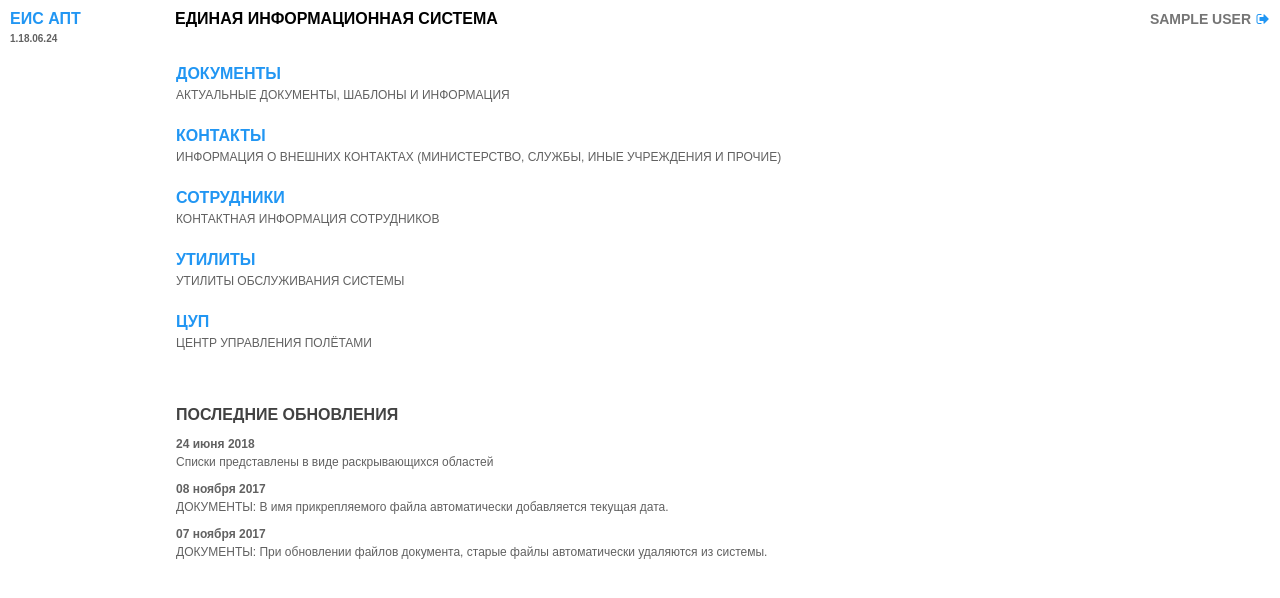
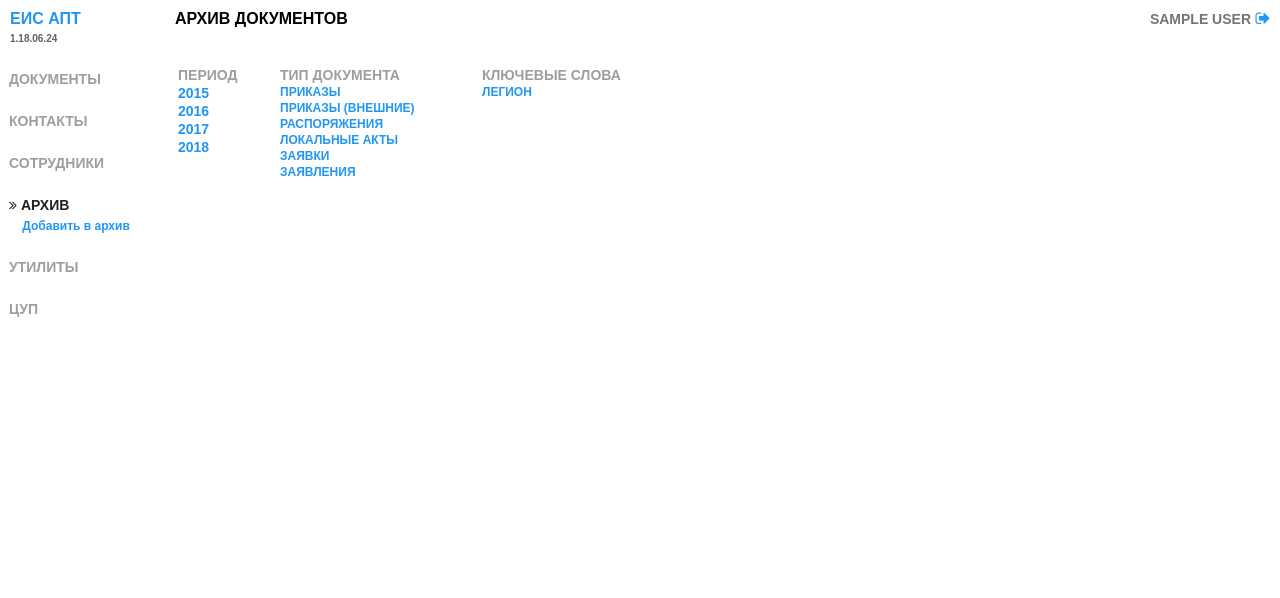
Before and after one commit to e-vladimir/EIS, a Django app: page /archives/ in a window 1280 px wide. Shown: the top 598 px of the page. Run offline with Django 3.2, Linux system fonts and the light colour scheme; the visitor is signed in with stand-in values (Sample User, id 1); some libraries are stand-ins or nearby versions.

Commit message:
Архив + Примерная форма списка + Форма добавления

```diff
--- a/EIS/static/main.css
+++ b/EIS/static/main.css
@@ -6,12 +6,33 @@
 /* Светло-светло-серый  #9e9e9e */
 /* Оранжевый            #ff9800 */
 
+a {
+    color: #2196f3;
+    text-decoration: none;
+    font-weight: bold;
+    }
+
+a:hover {
+    color: #2196f3;
+    text-decoration: underline;
+    }
+
 body {
     font-family: Arial, Helvetica, sans-serif;
     margin: 0;
     height: 100%;
     margin: 0 0 0 0;
     padding: 5px 5px 5px 5px;
+    font-size: 14px;
+    }
+
+hr {
+    border: none;
+    color: #616161;
+    background-color: #cccccc;
+    height: 1px;
+    margin: 0px 0px 0px 0px;
+    padding: 0px 0px 0px 0px;
     }
 
 table {
@@ -23,16 +44,29 @@ body {
 td, th {
     padding: 0px 0px 0px 0px;
     margin: 0px 0px 0px 0px;
+
     }
 
-    details {
-    border: 1px solid #CCC;
-    border-radius: 2px;
+/* Архив */
+.archive_current {
+    text-transform: uppercase;
+    font-size: 14px;
+    font-weight: bold;
+    color: #9e9e9e;
     }
 
-    summary {
-    border-radius: 2px;
-    cursor: pointer;
+.archive_action {
+    text-transform: uppercase;
+    font-size: 12px;
+    font-weight: bold;
+    color: #9e9e9e;
+    }
+
+.archive_action_year {
+    text-transform: uppercase;
+    font-size: 14px;
+    font-weight: bold;
+    color: #9e9e9e;
     }
 
 .header {
@@ -53,65 +86,10 @@ body {
     font-size: 12px;
     }
 
-        .user {
-            font-size: 14px;
-            text-transform: uppercase;
-            color: #757575;
-            }
-
-        .version {
-            font-size: 10px;
-            color: #616161;
-            }
-
-        a {
-            color: #2196f3;
-            text-decoration: none;
-            cursor: hover;
-            font-weight: bold;
-            font-size: 16px;
-            }
-     }
-
-    .menu {
-        text-transform: uppercase;
-        font-size: 16px;
-        font-weight: bold;
-        }
-
-        .module {
-            text-transform: uppercase;
-            font-size: 14px;
-            font-weight: bold;
-            color: #9e9e9e;
-            }
-
-        .module_current {
-            color: #212121;
-            text-transform: uppercase;
-            font-size: 14px;
-            font-weight: bold;
-            }
-
 .action {
     text-transform: none;
     color: #2196f3;
     font-size: 12px;
-            }
-
-        a {
-            color: #2196f3;
-            text-decoration: none;
-            cursor: hover;
-            font-weight: bold;
-            font-size: 14px;
-            }
-
-        a:hover {
-            color: #2196f3;
-            text-decoration: underline;
-            }
-
     }
 
 .content {
@@ -259,6 +207,38 @@ body {
 
 select {
     width: 312px;
+    }
+
+/* Меню */
+.menu {
+    text-transform: uppercase;
+    font-size: 16px;
+    font-weight: bold;
+    }
+
+.module {
+    text-transform: uppercase;
+    font-size: 14px;
+    font-weight: bold;
+    color: #9e9e9e;
+    }
+
+.module_current {
+    color: #212121;
+    text-transform: uppercase;
+    font-size: 14px;
+    font-weight: bold;
+    }
+
+/* Спойлер */
+details {
+    border: 1px solid #CCC;
+    border-radius: 2px;
+    }
+
+summary {
+    border-radius: 2px;
+    cursor: pointer;
     }
 
 /* Для главной страницы */
@@ -278,14 +258,11 @@ body {
 
 .description {
     font-size: 12px;
-            font-weight: none;
     color: #616161;
     text-transform: uppercase;
     }
 
 .news {
     font-size: 12px;
-            font-weight: none;
     color: #616161;
     }
-}
--- a/EIS/templates/index_private.html
+++ b/EIS/templates/index_private.html
@@ -20,6 +20,11 @@
 
                     <tr><td height="20px">&nbsp;</td></tr>
 
+                    <tr><td><a href="/archives/" class="section">АРХИВ</a></td></tr>
+                    <tr><td><span class="description">Цифровой архив документов</span></td></tr>
+
+                    <tr><td height="20px">&nbsp;</td></tr>
+
                     {% if user.is_superuser %}
                         <tr><td><a href="/utils/" class="section">Утилиты</a></td></tr>
                         <tr><td><span class="description">Утилиты обслуживания системы</span></td></tr>
@@ -33,6 +38,8 @@
                     <tr><td height="50">&nbsp;</td></tr>
                     <tr><td height="20px"><span class="head">ПОСЛЕДНИЕ ОБНОВЛЕНИЯ</span></td></tr>
                     <tr><td height="5px"></td></tr>
+                    <tr><td><span class="news"><b>xx июля 2018</b><br>Добавлен модуль Архив</span></td></tr>
+                    <tr><td height="5px"></td></tr>
                     <tr><td><span class="news"><b>24 июня 2018</b><br>Списки представлены в виде раскрывающихся областей</span></td></tr>
                     <tr><td height="5px"></td></tr>
                     <tr><td><span class="news"><b>08 ноября 2017</b><br>ДОКУМЕНТЫ: В имя прикрепляемого файла автоматически добавляется текущая дата.</span></td></tr>
--- a/EIS/templates/menu.html
+++ b/EIS/templates/menu.html
@@ -47,6 +47,21 @@
 
         <tr><td height="20px">&nbsp;</td></tr>
 
+        {% if EIS_info.module == "Archives" %}
+            <tr>
+                <td><a href="/archives/" class="module_current"><i class="fa fa-angle-double-right fw" aria-hidden="true"></i> Архив</a></td>
+            </tr>
+            <tr>
+                <td>&nbsp;&nbsp;&nbsp;<a href="/archives/new/" class="action">Добавить в архив</a></td>
+            </tr>
+        {% else %}
+            <tr>
+                <td><a href="/archives/" class="module">Архив</a></td>
+            </tr>
+        {% endif %}
+
+        <tr><td height="20px">&nbsp;</td></tr>
+
         {% if user.is_superuser %}
             <tr>
                 <td><a href="/utils/" class="module">Утилиты</a></td>
--- a/EIS/urls.py
+++ b/EIS/urls.py
@@ -20,13 +20,18 @@ from django.views.generic import RedirectView
 from . import views
 
 urlpatterns = [
-    url(r'^favicon\.ico$', RedirectView.as_view(url='/static/favicon.ico', permanent=True)),
-    url(r'^media/pdf/(?P<filename>.*)$', views.pdf_download, name="pdf_download"),
+    url(r'^favicon\.ico$',                RedirectView.as_view(url='/static/favicon.ico', permanent=True)),
+
+    url(r'^media/pdf/(?P<filename>.*)$',  views.pdf_download, name="pdf_download"),
     url(r'^media/file/(?P<filename>.*)$', views.file_download, name="file_download"),
-    url(r'^admin/logout/', views.logout),
-    url(r'^workers/', include('workers.urls')),
-    url(r'^documents/', include('documents.urls')),
-    url(r'^contacts/', include('contacts.urls')),
-    url(r'^admin/', admin.site.urls),
-    url(r'', views.page_index),
+
+    url(r'^admin/logout/',                views.logout),
+    url(r'^admin/',                       admin.site.urls),
+
+    url(r'^workers/',                     include('workers.urls')),
+    url(r'^documents/',                   include('documents.urls')),
+    url(r'^contacts/',                    include('contacts.urls')),
+    url(r'^archives/',                    include('archives.urls')),
+
+    url(r'',                              views.page_index),
 ]
--- a/archives/templates/archives.html
+++ b/archives/templates/archives.html
@@ -5,41 +5,38 @@
         <td width="165px" valign="top">{% include "menu.html" %}</td>
         <td valign="top">
             <div class="content">
-            <table width="100%">
-                {% regroup contacts by organization as organizations %}
-                    {% for organization in organizations %}
-                        <tr><td><details><summary class="group" >{{ organization.grouper }}</summary>
+                <table width="100%">
+                    <tr>
+                        <td valign="top" width="100px">
+                            <table>
+                                <tr><td class="archive_current">Период</td></tr>
+                                <tr><td class="archive_action_year"><a href="./2015">2015</a></td></tr>
+                                <tr><td class="archive_action_year"><a href="./2016">2016</a></td></tr>
+                                <tr><td class="archive_action_year"><a href="./2017">2017</a></td></tr>
+                                <tr><td class="archive_action_year"><a href="./2018">2018</a></td></tr>
+                            </table>
+                        </td>
 
-                        {% for contact in organization.list %}
-                            <table width="100%">
-                                <tr>
-                                    <td width="40%" class="first_col"><a href="/contacts/view/{{ contact.pk }}/" class="name">{{contact.name}}</a><br><span class="small">{{ contact.post }}</span></td>
-                                    <td class="note">{{ contact.note}}</td>
-                                    <td width="150px" align="center">{% if contact.phone %}
-                                        <span class="numbers">{{ contact.phone }}</span><br><span class="small">Рабочий</span>
-                                        {% else %}
-                                        &nbsp;
-                                        {% endif %}
-                                    </td>
-                                    <td width="150px" align="center">{% if contact.phone_mobile %}
-                                            <span class="numbers">{{ contact.phone_mobile }}</span><br><span class="small">Мобильный</span>
-                                        {% else %}
-                                        &nbsp;
-                                        {% endif %}
-                                    </td>
-                                    <td width="150px" align="center">{% if contact.email %}
-                                        <a href="mailto:{{ contact.email }}" class="file">{{ contact.email }}</a><br><span class="small">e-Mail</span>
-                                        {% else %}
-                                        &nbsp;
-                                        {% endif %}
-                                    </td>
-                                </tr>
-                                <tr><td colspan="5"><hr></td></tr>
+                        <td valign="top" width="200px">
+                            <table>
+                                <tr><td class="archive_current">Тип документа</td></tr>
+                                <tr><td class="archive_action"><a href="./">Приказы</a></td></tr>
+                                <tr><td class="archive_action"><a href="./">Приказы (внешние)</a></td></tr>
+                                <tr><td class="archive_action"><a href="./">Распоряжения</a></td></tr>
+                                <tr><td class="archive_action"><a href="./">Локальные акты</a></td></tr>
+                                <tr><td class="archive_action"><a href="./">Заявки</a></td></tr>
+                                <tr><td class="archive_action"><a href="./">Заявления</a></td></tr>
                             </table>
-                        {% endfor %}
-                    </details></td></tr>
-                {% endfor %}
-            </table>
+                        </td>
+
+                        <td valign="top" align="left">
+                            <table>
+                                <tr><td class="archive_current">Ключевые слова</td></tr>
+                                <tr><td class="archive_action"><a href="./">Легион</a></td></tr>
+                            </table>
+                        </td>
+                    </tr>
+                </table>
             </div>
         </td>
     </tr>
--- a/archives/urls.py
+++ b/archives/urls.py
@@ -9,9 +9,9 @@ from . import views
 # /archives/view/<num> - просмотр
 # /archives/new - создание
 
-# urlpatterns = [
-# 	url(r'^$', views.page_contacts, name='page_contacts'),
-# 	url(r'^new/', views.page_contact_new, name='page_contact_new'),
-# 	url(r'^view/(?P<pk>[0-9]+)/$', views.page_contact_view, name='page_contact_view'),
-# 	url(r'^edit/(?P<pk>[0-9]+)/$', views.page_contact_edit, name='page_contact_edit'),
-# ]
+urlpatterns = [
+	url(r'^$',    views.page_arvhives,    name='page_archives'),
+	url(r'^new/', views.page_archive_new, name='page_archive_new'),
+	# url(r'^view/(?P<pk>[0-9]+)/$', views.page_contact_view, name='page_contact_view'),
+	# url(r'^edit/(?P<pk>[0-9]+)/$', views.page_contact_edit, name='page_contact_edit'),
+]
--- a/archives/views.py
+++ b/archives/views.py
@@ -1,3 +1,90 @@
-from django.shortcuts import render
+from django.shortcuts import render, get_object_or_404, redirect
+from EIS.global_info import *
+from .models import EIS_Archive
+from .forms import ArchiveForm
 
-# Create your views here.
+
+def page_arvhives(request):
+	EIS_info            = dict()
+	EIS_info['name']    = EIS_NAME
+	EIS_info['version'] = EIS_VERSION
+	EIS_info['module']  = "Archives"
+
+	if request.user.is_authenticated:
+		documents = EIS_Archive.objects.all().order_by("period_year", "period_month", "category", "name")
+
+		EIS_info['title'] = "Архив документов"
+		EIS_info['user'] = "{0} {1}".format(request.user.first_name, request.user.last_name)
+
+		return render(request, 'archives.html', {'EIS_info': EIS_info})
+	else:
+		return render(request, 'index_public.html', {'EIS_info': EIS_info})
+
+
+# def page_contact_view(request, pk):
+# 	EIS_info = dict()
+# 	EIS_info['name']    = EIS_NAME
+# 	EIS_info['version'] = EIS_VERSION
+# 	EIS_info['module']  = "Contacts"
+#
+# 	if request.user.is_authenticated:
+# 		contact = get_object_or_404(EIS_Contact, pk=pk)
+#
+# 		EIS_info['title'] = contact.name
+# 		EIS_info['subtitle'] = contact.organization
+# 		EIS_info['user'] = "{0} {1}".format(request.user.first_name, request.user.last_name)
+#
+# 		return render(request, 'contact_view.html', {'EIS_info': EIS_info, 'contact': contact})
+# 	else:
+# 		return render(request, 'index_public.html', {'EIS_info': EIS_info})
+#
+#
+# def page_contact_edit(request, pk):
+# 	EIS_info            = dict()
+# 	EIS_info['name']    = EIS_NAME
+# 	EIS_info['version'] = EIS_VERSION
+# 	EIS_info['module']  = "Contacts"
+#
+# 	if request.user.is_authenticated:
+# 		contact = get_object_or_404(EIS_Contact, pk=pk)
+#
+# 		EIS_info['title'] = contact.name
+# 		EIS_info['subtitle'] = "{0}/{1}".format(contact.organization, contact.post)
+# 		EIS_info['user'] = "{0} {1}".format(request.user.first_name, request.user.last_name)
+#
+# 		if request.method == "POST":
+# 			form = ContactForm(request.POST, request.FILES, instance=contact)
+#
+# 			if form.is_valid():
+# 				form.save()
+#
+# 				return redirect('page_contact_view', pk)
+# 		else:
+# 			form = ContactForm(instance=contact)
+# 			return render(request, 'contact_new.html', {'EIS_info': EIS_info, 'form': form})
+# 	else:
+# 		return render(request, 'index_public.html', {'EIS_info': EIS_info})
+
+
+def page_archive_new(request):
+	EIS_info            = dict()
+	EIS_info['name']    = EIS_NAME
+	EIS_info['version'] = EIS_VERSION
+	EIS_info['module']  = "Archives"
+
+	if request.user.is_authenticated:
+		EIS_info['title'] = "Добавление в архив"
+		EIS_info['user'] = "{0} {1}".format(request.user.first_name, request.user.last_name)
+
+		if request.method == "POST":
+			form = ArchiveForm(request.POST, request.FILES)
+
+			if form.is_valid():
+				form.save()
+
+				return redirect('page_arvhives')
+		else:
+			form = ArchiveForm()
+			return render(request, 'archive_new.html', {'EIS_info': EIS_info, 'form': form})
+	else:
+		return render(request, 'index_public.html', {'EIS_info': EIS_info})
--- a/documents/templates/document_new.html
+++ b/documents/templates/document_new.html
@@ -35,6 +35,7 @@
                             <td align="right"><span class="field">Примечание</span></td>
                             <td>{{ form.note }}</td>
                         </tr>
+
                         <tr><td colspan="2"><hr></td></tr>
                         <tr>
                             <td>&nbsp;</td>
```
Also changed, not shown: other parts of EIS/static/main.css (+17 -48 lines), archives/forms.py (added, +12 -0 lines), archives/models.py (+28 -12 lines), archives/templates/archive_new.html (+27 -23 lines). Lines whose indentation alone changed are shown as unchanged.
